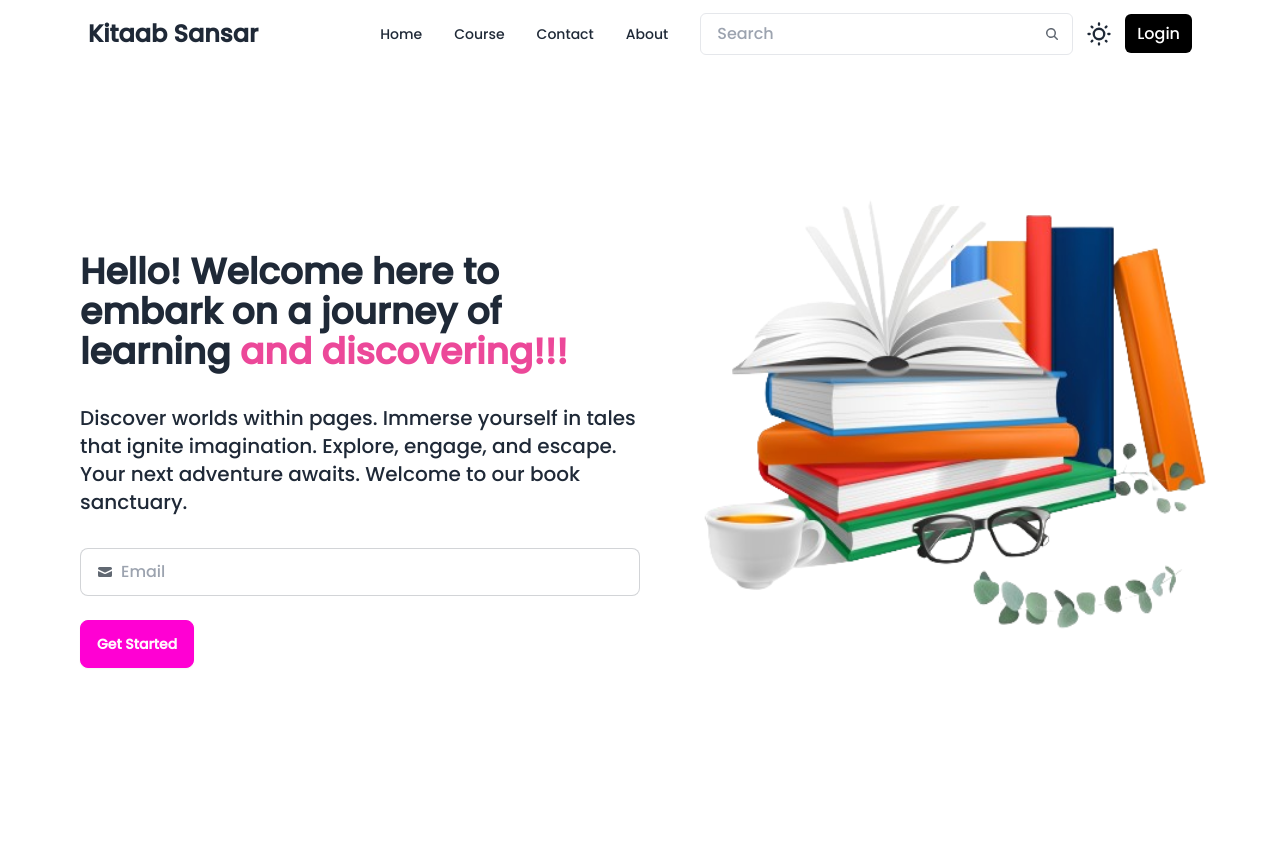
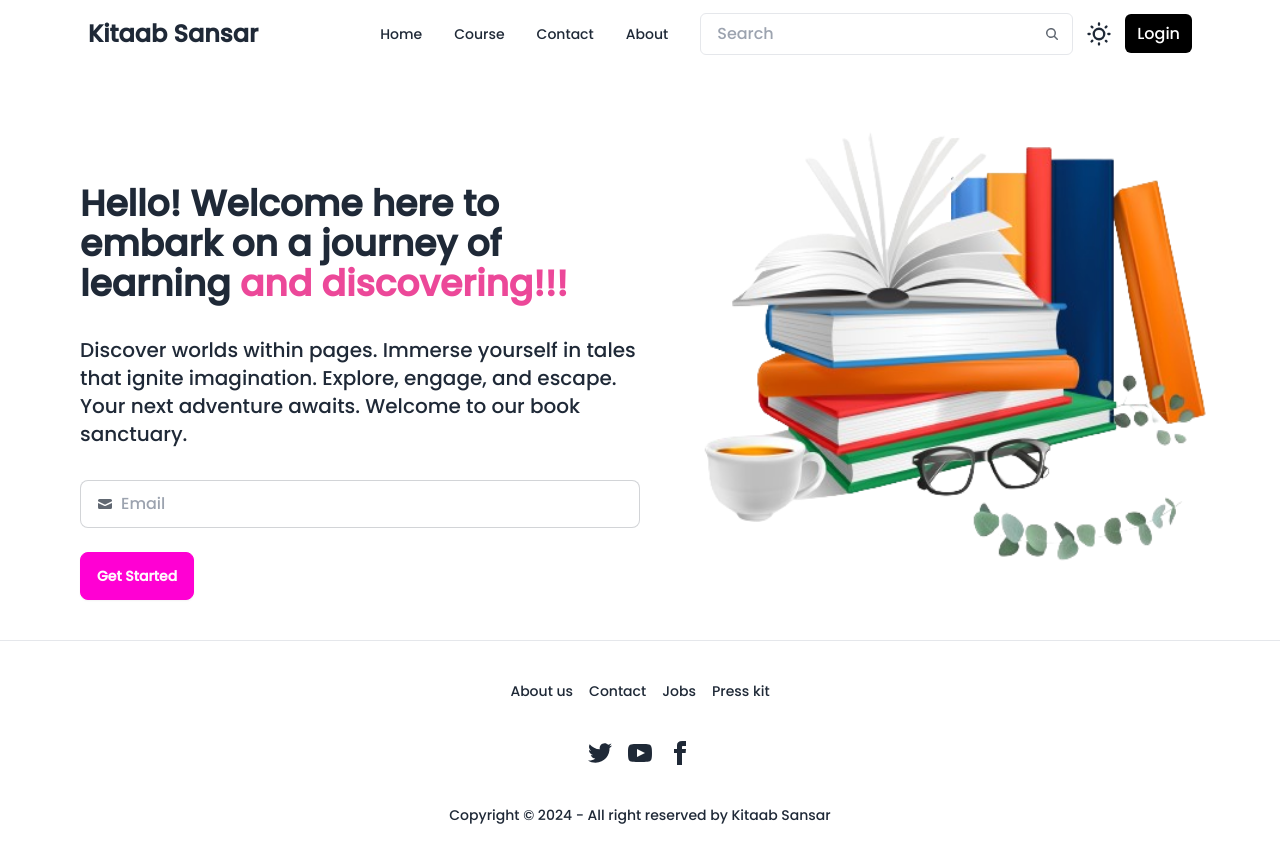
Before and after one commit to Biraj-Thapa/Book-Store, a React (Vite) app in the folder Frontend/: page / in a window 1280 px wide. Shown: the top 862 px of the page. Before the commit the page ends 800 px from the top, so only its background shows below. Built offline with nearby package versions, Linux system fonts and the light colour scheme.

Commit message:
added footer

```diff
--- a/Frontend/src/App.jsx
+++ b/Frontend/src/App.jsx
@@ -1,12 +1,15 @@
 import React from "react";
 import Navbar from "./components/Navbar";
 import Banner from "./components/Banner";
+import Footer from "./components/Footer";
+
 
 const App = () => {
   return (
     <>
       <Navbar />
       <Banner />
+      <Footer/>
     </>
   );
 };
--- /dev/null
+++ b/Frontend/src/components/Footer.jsx
@@ -0,0 +1,59 @@
+import React from "react";
+
+const Footer = () => {
+  return (
+    <div>
+      <hr />
+      <footer className="footer footer-center p-10 text-base-content rounded dark:bg-slate-900 dark:text-white">
+        <nav className="grid grid-flow-col gap-4">
+          <a className="link link-hover">About us</a>
+          <a className="link link-hover">Contact</a>
+          <a className="link link-hover">Jobs</a>
+          <a className="link link-hover">Press kit</a>
+        </nav>
+        <nav>
+          <div className="grid grid-flow-col gap-4">
+            <a>
+              <svg
+                xmlns="http://www.w3.org/2000/svg"
+                width="24"
+                height="24"
+                viewBox="0 0 24 24"
+                className="fill-current"
+              >
+                <path d="M24 4.557c-.883.392-1.832.656-2.828.775 1.017-.609 1.798-1.574 2.165-2.724-.951.564-2.005.974-3.127 1.195-.897-.957-2.178-1.555-3.594-1.555-3.179 0-5.515 2.966-4.797 6.045-4.091-.205-7.719-2.165-10.148-5.144-1.29 2.213-.669 5.108 1.523 6.574-.806-.026-1.566-.247-2.229-.616-.054 2.281 1.581 4.415 3.949 4.89-.693.188-1.452.232-2.224.084.626 1.956 2.444 3.379 4.6 3.419-2.07 1.623-4.678 2.348-7.29 2.04 2.179 1.397 4.768 2.212 7.548 2.212 9.142 0 14.307-7.721 13.995-14.646.962-.695 1.797-1.562 2.457-2.549z"></path>
+              </svg>
+            </a>
+            <a>
+              <svg
+                xmlns="http://www.w3.org/2000/svg"
+                width="24"
+                height="24"
+                viewBox="0 0 24 24"
+                className="fill-current"
+              >
+                <path d="M19.615 3.184c-3.604-.246-11.631-.245-15.23 0-3.897.266-4.356 2.62-4.385 8.816.029 6.185.484 8.549 4.385 8.816 3.6.245 11.626.246 15.23 0 3.897-.266 4.356-2.62 4.385-8.816-.029-6.185-.484-8.549-4.385-8.816zm-10.615 12.816v-8l8 3.993-8 4.007z"></path>
+              </svg>
+            </a>
+            <a>
+              <svg
+                xmlns="http://www.w3.org/2000/svg"
+                width="24"
+                height="24"
+                viewBox="0 0 24 24"
+                className="fill-current"
+              >
+                <path d="M9 8h-3v4h3v12h5v-12h3.642l.358-4h-4v-1.667c0-.955.192-1.333 1.115-1.333h2.885v-5h-3.808c-3.596 0-5.192 1.583-5.192 4.615v3.385z"></path>
+              </svg>
+            </a>
+          </div>
+        </nav>
+        <aside>
+          <p>Copyright © 2024 - All right reserved by Kitaab Sansar </p>
+        </aside>
+      </footer>
+    </div>
+  );
+};
+
+export default Footer;
--- a/Frontend/src/components/Navbar.jsx
+++ b/Frontend/src/components/Navbar.jsx
@@ -18,7 +18,7 @@
     </>
   );
   return (
-    <div className="max-w-screen-2xl container mx-auto  md:px-20 px-4 dark:bg-slate-800">
+    <div className="max-w-screen-2xl container mx-auto  md:px-20 px-4 dark:bg-slate-800 fixed top-0">
       <div className="navbar bg-base-100">
         <div className="navbar-start">
           <div className="dropdown">
@@ -104,7 +104,9 @@
           </label>
 
           <div>
-            <a className="bg-black text-white px-3 py-2 rounded-md hover:bg-slate-800 duration-300">Login</a>
+            <a className="bg-black text-white px-3 py-2 rounded-md hover:bg-slate-800 duration-300">
+              Login
+            </a>
           </div>
         </div>
       </div>
```
Lines whose indentation alone changed are shown as unchanged.
